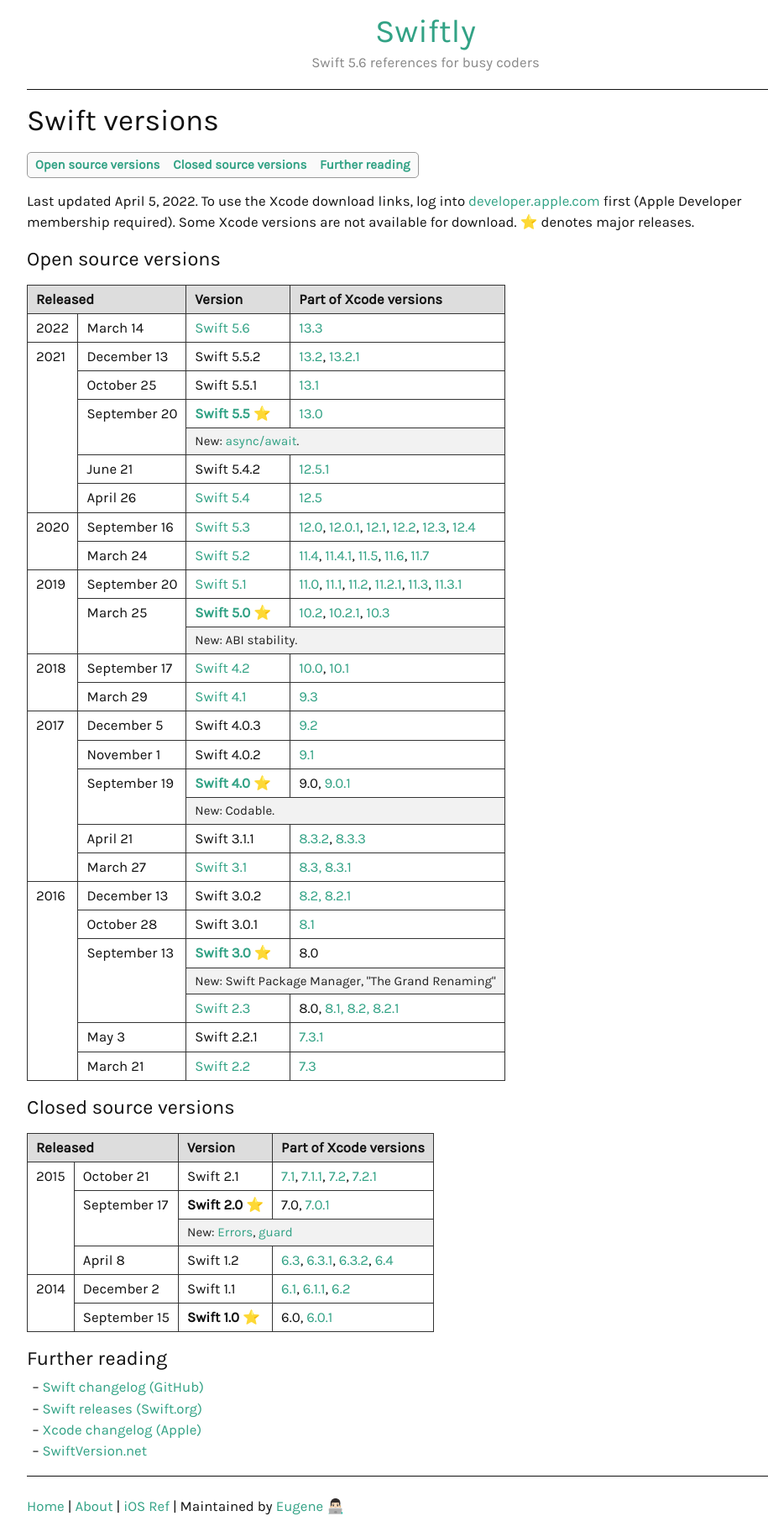
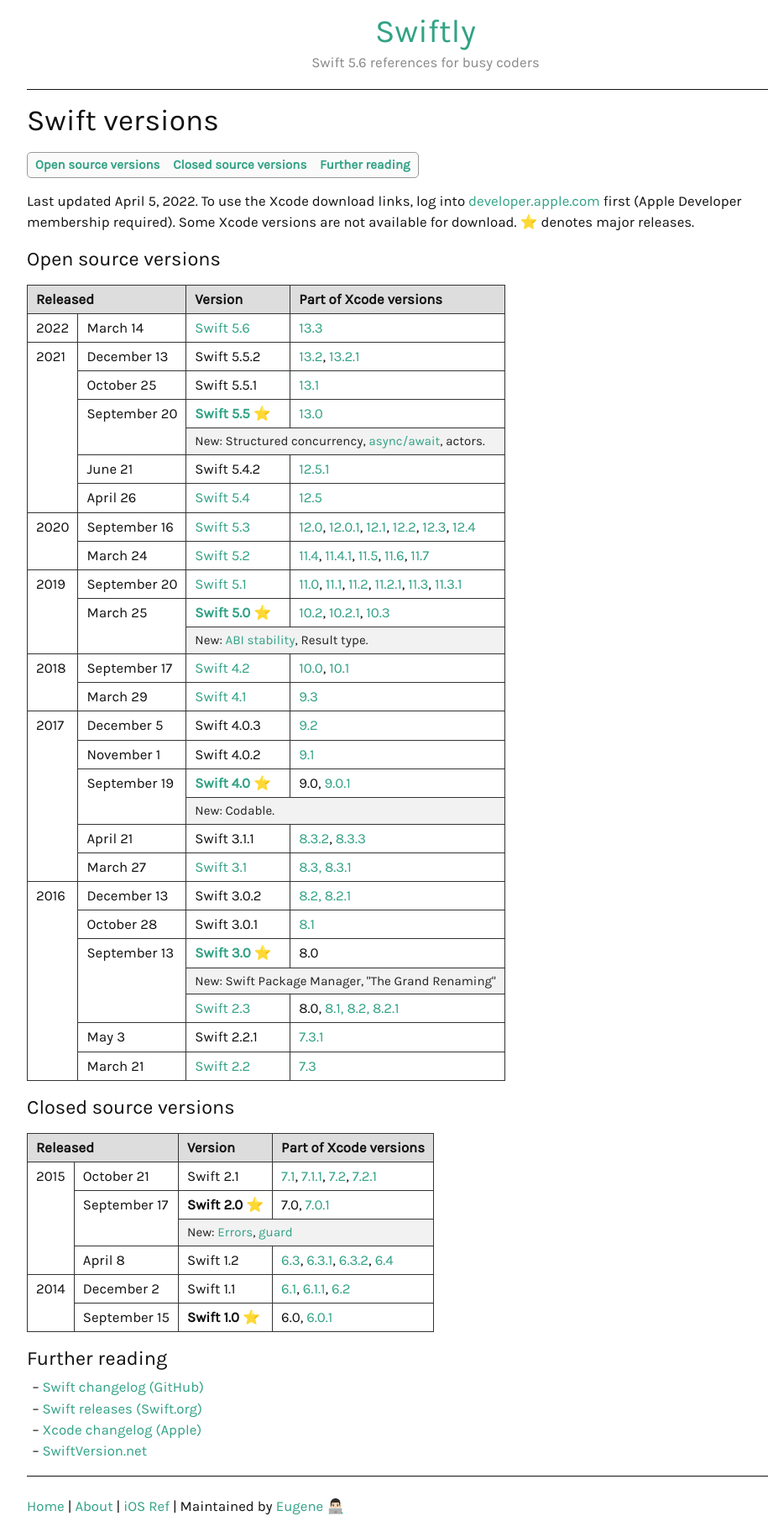
Before and after one commit to ebelinski/swiftly, a Jekyll site: the page built from _guides/swift-versions.md, in a window 1280 px wide. Shown: the whole page at 84% size, without its empty margins (133-1048 px from the left). Built offline with Jekyll 4.4.1, drawn with Linux system fonts in a browser that asks for light colours; comment, search, counter and statistics services are not loaded.

Commit message:
Update swift-versions.md

```diff
--- a/_guides/swift-versions.md
+++ b/_guides/swift-versions.md
@@ -59,7 +59,7 @@ Last updated April 5, 2022. To use the Xcode download links, log into [developer
   </tr>
   <tr>
     <td colspan="2" class="table-notes">
-      New: <a href="/async-await">async/await</a>.
+      New: Structured concurrency, <a href="/async-await">async/await</a>, actors.
     </td>
   </tr>
   <tr>
@@ -134,7 +134,7 @@ Last updated April 5, 2022. To use the Xcode download links, log into [developer
   </tr>
   <tr>
     <td colspan="2" class="table-notes">
-      New: ABI stability.
+      New: <a href="https://www.swift.org/blog/abi-stability-and-more/">ABI stability</a>, Result type.
     </td>
   </tr>
   <tr>
```
